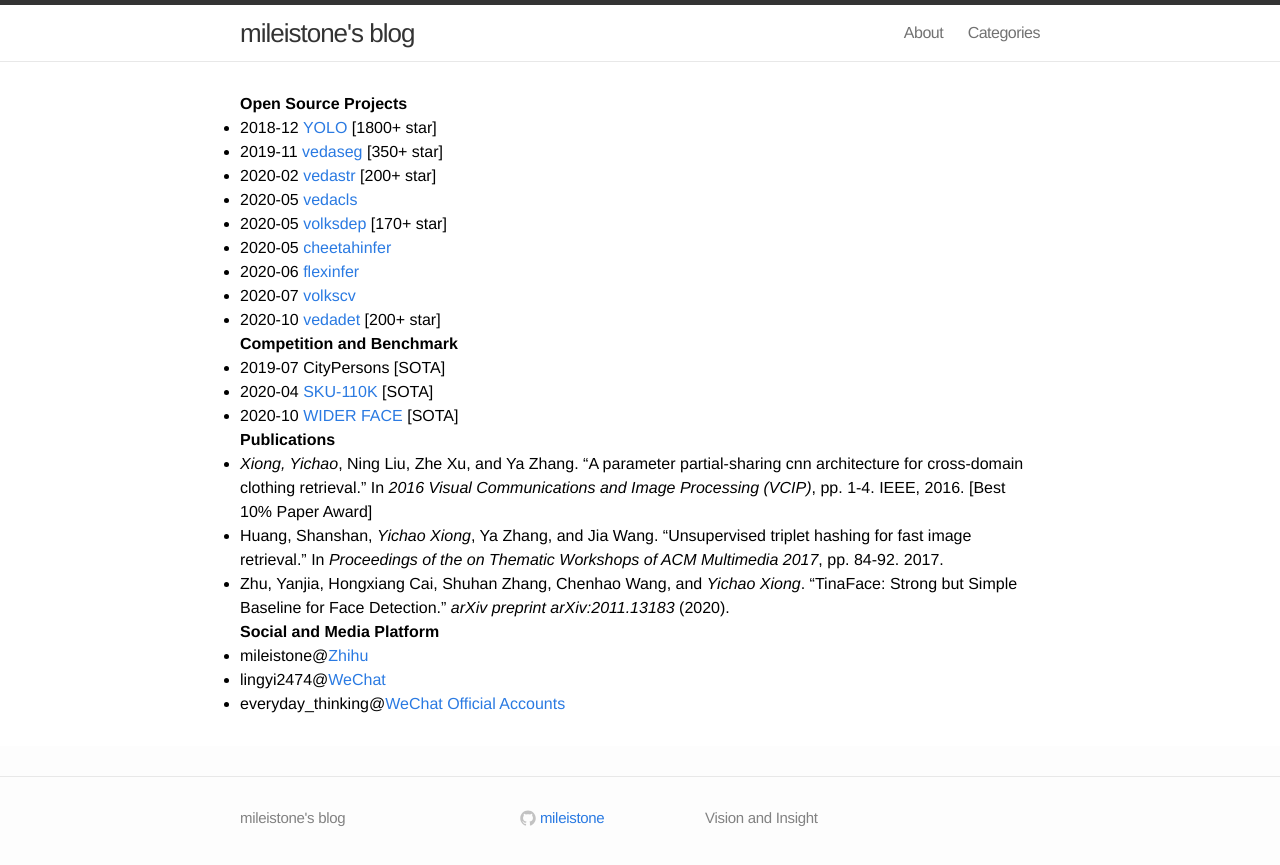
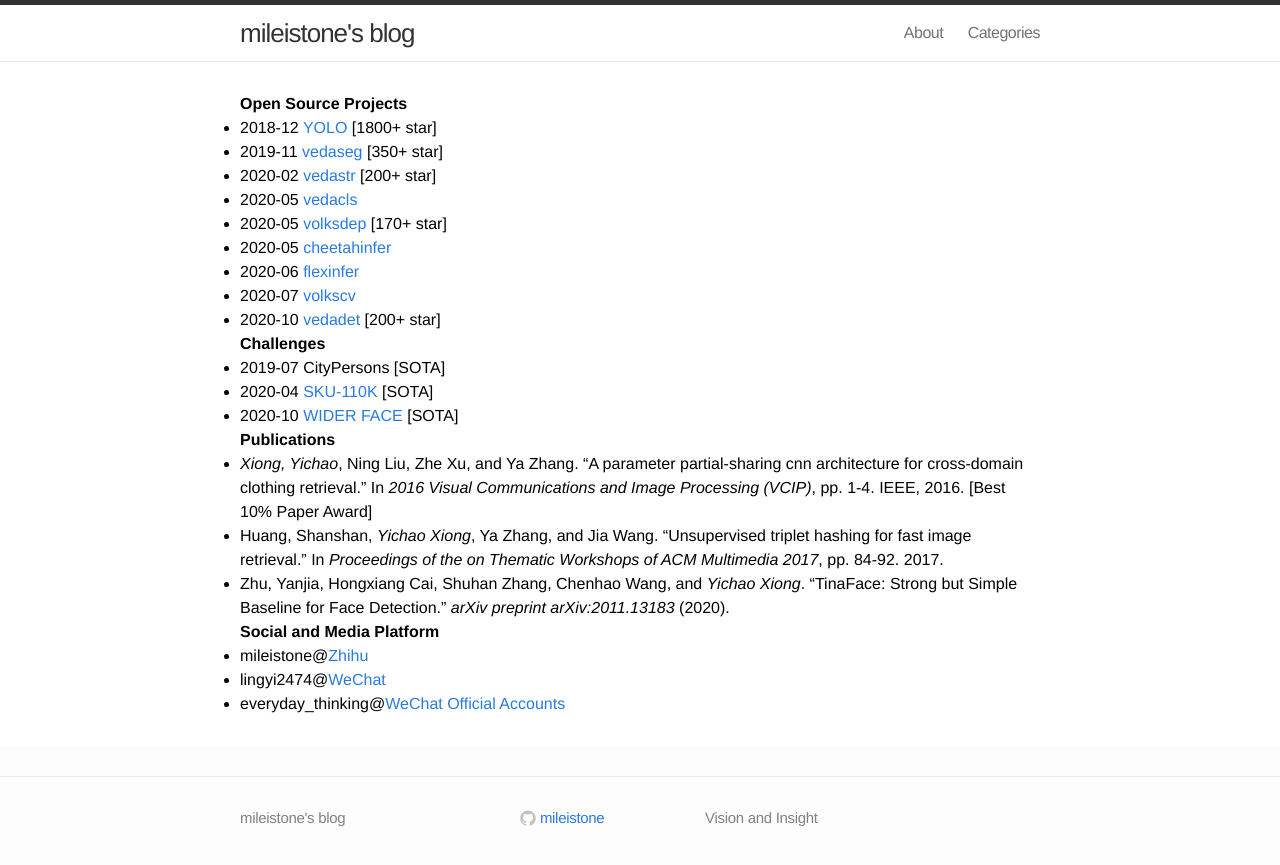
Before and after one commit to mileistone/mileistone.github.io, a Jekyll site: the page built from pages/about.md, in a window 1280 px wide. Shown: the top 865 px of the page. Built offline with Jekyll 4.4.1, drawn with Linux system fonts in a browser that asks for light colours.

Commit message:
Update about.md

```diff
--- a/pages/about.md
+++ b/pages/about.md
@@ -25,7 +25,7 @@ includelink: true
 
 - 2020-10 [vedadet](https://github.com/Media-Smart/vedadet) [200+ star]
 
-###### Competition and Benchmark
+###### Challenges
 
 - 2019-07 CityPersons [SOTA]
 
```
